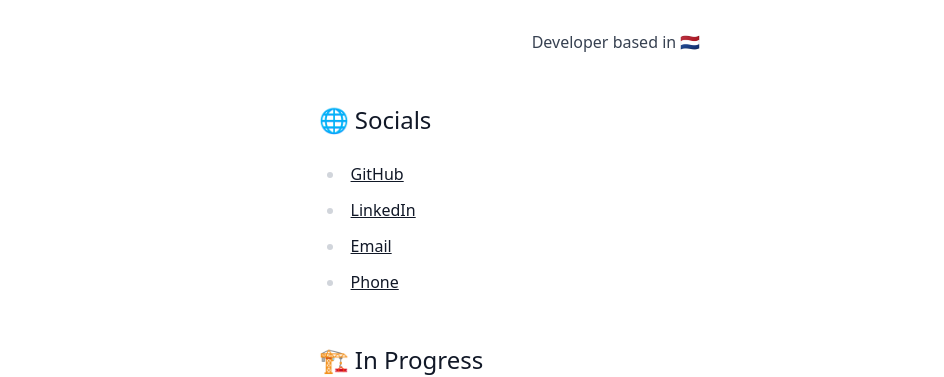
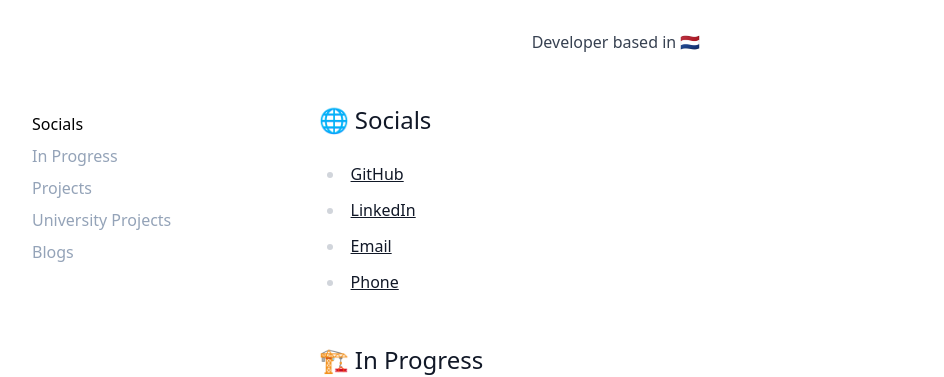
Before and after one commit to yustarandomname/Biography, a SvelteKit app: page / in a window 1280 px wide. Shown: the part 396-773 px from the top of the page, without its empty margins (24-968 px from the left). Built offline with nearby package versions, Linux system fonts and the light colour scheme.

Commit message:
Add Table of Contents component and restructure page layout

```diff
--- /dev/null
+++ b/src/lib/Toc.svelte
@@ -0,0 +1,59 @@
+<script lang="ts">
+	import { onMount } from 'svelte';
+
+	type TocProps = {
+		items: { id: string; name: string }[];
+	};
+
+	const { items }: TocProps = $props();
+
+	let hightlighted = $state();
+
+	function handleScroll() {
+		const middleOfScreen = window.innerHeight / 8;
+		let closestElement = null;
+		let closestDistance = Infinity;
+
+		items.forEach(({ id }) => {
+			const element = document.getElementById(id);
+			if (element) {
+				const rect = element.getBoundingClientRect();
+				const distance = Math.abs(rect.top - middleOfScreen);
+				if (distance < closestDistance) {
+					closestDistance = distance;
+					closestElement = id;
+				}
+			}
+		});
+
+		if (closestElement) {
+			hightlighted = closestElement;
+		}
+	}
+
+	onMount(() => {
+		handleScroll();
+	});
+</script>
+
+<svelte:window onscroll={handleScroll} />
+
+<nav class="sticky h-fit p-12">
+	<ul>
+		{#each items as { id, name }}
+			<li class="m-2 text-slate-400" class:highlight={hightlighted == id}>
+				<a href={`#${id}`}>{name}</a>
+			</li>
+		{/each}
+	</ul>
+</nav>
+
+<style>
+	nav {
+		top: 1.5rem;
+	}
+
+	.highlight {
+		color: black;
+	}
+</style>
--- a/src/routes/+page.svelte
+++ b/src/routes/+page.svelte
@@ -2,8 +2,10 @@
 	import { Canvas } from '@threlte/core';
 	import Scene from './Scene.svelte';
 	import Card from '$lib/Card.svelte';
+	import Toc from '$lib/Toc.svelte';
 </script>
 
+<!-- Header -->
 <div class="mx-auto my-12 aspect-square max-h-64 max-w-full rounded-full bg-green-50">
 	<Canvas>
 		<Scene />
@@ -15,6 +17,17 @@
 	<p>Developer based in 🇳🇱</p>
 </div>
 
+<div class="relative grid grid-cols-1 lg:grid-cols-[1fr_minmax(auto,42rem)_1fr]">
+	<Toc
+		items={[
+			{ id: 'socials', name: 'Socials' },
+			{ id: 'in-progress', name: 'In Progress' },
+			{ id: 'projects', name: 'Projects' },
+			{ id: 'university-projects', name: 'University Projects' },
+			{ id: 'Blogs', name: 'Blogs' }
+		]}
+	/>
+	<main>
 		<div id="socials" class="prose mx-auto my-12">
 			<h2 class="font-medium">🌐 Socials</h2>
 
@@ -23,7 +36,7 @@
 					<a href="https://github.com/yustarandomname"> GitHub </a>
 				</li>
 				<li>
-			<a class="" href="www.linkedin.com/in/abeldebruijn"> LinkedIn </a>
+					<a class="" href="https://linkedin.com/in/abeldebruijn"> LinkedIn </a>
 				</li>
 				<li>
 					<a> Email </a>
@@ -34,8 +47,17 @@
 			</ul>
 		</div>
 
-<div id="in-progress" class="prose mx-auto my-12">
-	<h2 class="font-medium">🏗️ In Progress</h2>
+		{@render content()}
+
+		{@render content('projects', 'Projects', '💡')}
+
+		{@render content('university-projects', 'University Projects', '🎓')}
+
+		{@render content('Blogs', 'Blogs', '📝')}
+
+		{#snippet content(id = 'in-progress', name = 'In Progress', emoji = '🏗️')}
+			<div {id} class="prose mx-auto my-12">
+				<h2 class="font-medium">{emoji ? emoji + ' ' : ''}{name}</h2>
 				<p>
 					If you are an expert in one of these fields, please send me an email with your contact
 					information so we can schedule a meeting.
@@ -54,10 +76,10 @@
 							>Computer Graphics and Data Visualisations Group</a
 						>
 						is about the development of a new type
-			<b class="text-green-700"> data interaction</b>. In collaboration with the Dutch Rijksmuseum,
-			I am developing a new type of data interaction that allows painting conservators to identify
-			pigments in paintings. The goal is to make the process of clustering 200+ dimensional scans of
-			paintings more efficient.
+						<b class="text-green-700"> data interaction</b>. In collaboration with the Dutch
+						Rijksmuseum, I am developing a new type of data interaction that allows painting
+						conservators to identify pigments in paintings. The goal is to make the process of
+						clustering 200+ dimensional scans of paintings more efficient.
 					</Card>
 
 					<Card
@@ -65,13 +87,17 @@
 						title="TU Delft Textbooks"
 						description="Jupyter notebooks 2.0 template interactive books."
 					>
-			The TU Delft library is working on a new template for interactive books. The goal is to make
-			learning more interactive and engaging. I am working on the development of a new type of
-			<b class="text-green-700">Jupyter notebooks</b> that can be used to create interactive books.
-			For this project we would like to see if we can migrate from
+						The TU Delft library is working on a new template for interactive books. The goal is to
+						make learning more interactive and engaging. I am working on the development of a new
+						type of
+						<b class="text-green-700">Jupyter notebooks</b> that can be used to create interactive
+						books. For this project we would like to see if we can migrate from
 						<code><a href="https://mystmd.org/">jupyter-myst</a></code>
 						to
 						<code><a href="https://next.jupyterbook.org/">jupyter-book-2.0</a></code>
 					</Card>
 				</div>
 			</div>
+		{/snippet}
+	</main>
+</div>
```
Lines whose indentation alone changed are shown as unchanged.
